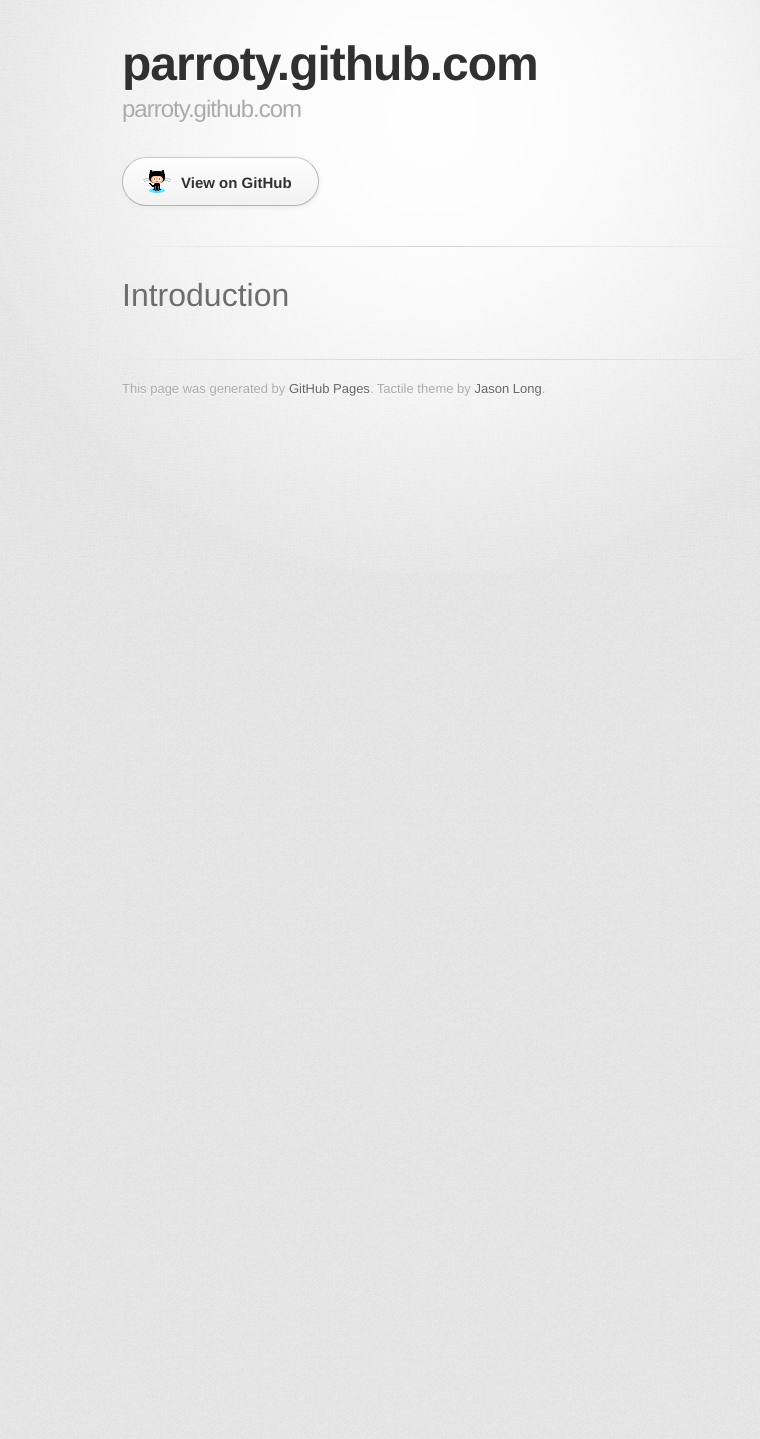
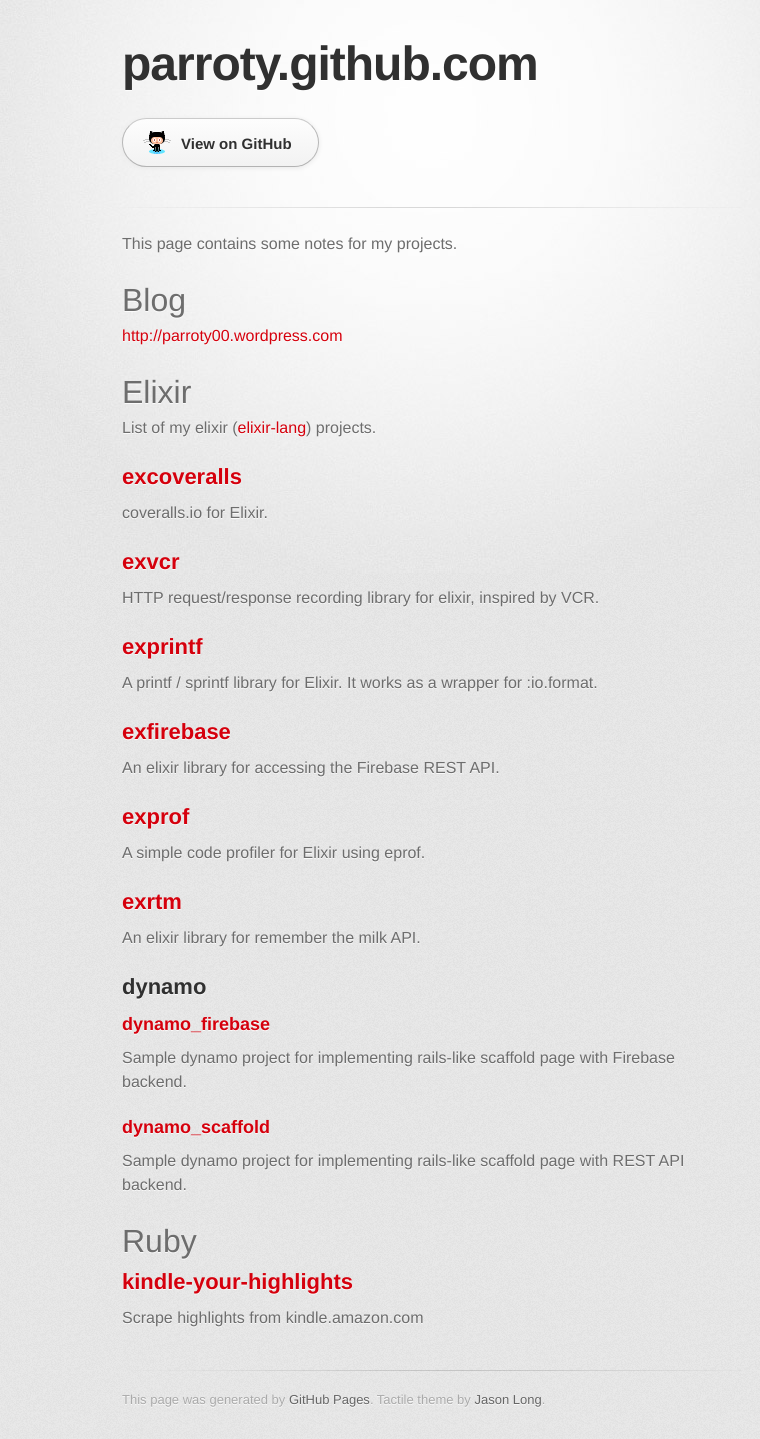
Before and after one commit to parroty/parroty.github.com, a Jekyll site: the page built from index.md, in a window 1280 px wide. Shown: the whole page, without its empty margins (208-968 px from the left). Built offline with Jekyll 4.4.1, drawn with Linux system fonts in a browser that asks for light colours; some web fonts are replaced; before the commit the page ends 900 px from its top, so only the background shows below that.

Commit message:
update project page

```diff
--- a/_layouts/default.html
+++ b/_layouts/default.html
@@ -19,7 +19,6 @@
 
         <header>
           <h1>parroty.github.com</h1>
-          <h2>parroty.github.com</h2>
         </header>
 
         <section id="downloads" class="clearfix">
--- a/index.md
+++ b/index.md
@@ -1,4 +1,43 @@
 ---
 layout: default
 ---
-# Introduction
+This page contains some notes for my projects.
+
+# Blog
+
+<p><a href="http://parroty00.wordpress.com" target="_blank">http://parroty00.wordpress.com</a></p>
+
+# Elixir
+
+List of my elixir (<a href="http://elixir-lang.org/" target="_blank">elixir-lang</a>) projects.
+
+## <a href="https://github.com/parroty/excoveralls" target="_blank">excoveralls</a>
+coveralls.io for Elixir.
+
+## <a href="https://github.com/parroty/exvcr" target="_blank">exvcr</a>
+HTTP request/response recording library for elixir, inspired by VCR.
+
+## <a href="https://github.com/parroty/exprintf" target="_blank">exprintf</a>
+A printf / sprintf library for Elixir. It works as a wrapper for :io.format.
+
+## <a href="https://github.com/parroty/exfirebase" target="_blank">exfirebase</a>
+An elixir library for accessing the Firebase REST API.
+
+## <a href="https://github.com/parroty/exprof" target="_blank">exprof</a>
+A simple code profiler for Elixir using eprof.
+
+## <a href="https://github.com/parroty/exrtm" target="_blank">exrtm</a>
+An elixir library for remember the milk API.
+
+## dynamo
+
+### <a href="https://github.com/parroty/dynamo_firebase" target="_blank">dynamo_firebase</a>
+Sample dynamo project for implementing rails-like scaffold page with Firebase backend.
+
+### <a href="https://github.com/parroty/dynamo_scaffold" target="_blank">dynamo_scaffold</a>
+Sample dynamo project for implementing rails-like scaffold page with REST API backend.
+
+# Ruby
+
+## <a href="https://github.com/parroty/kindle-your-highlights" target="_blank">kindle-your-highlights</a>
+Scrape highlights from kindle.amazon.com
```
